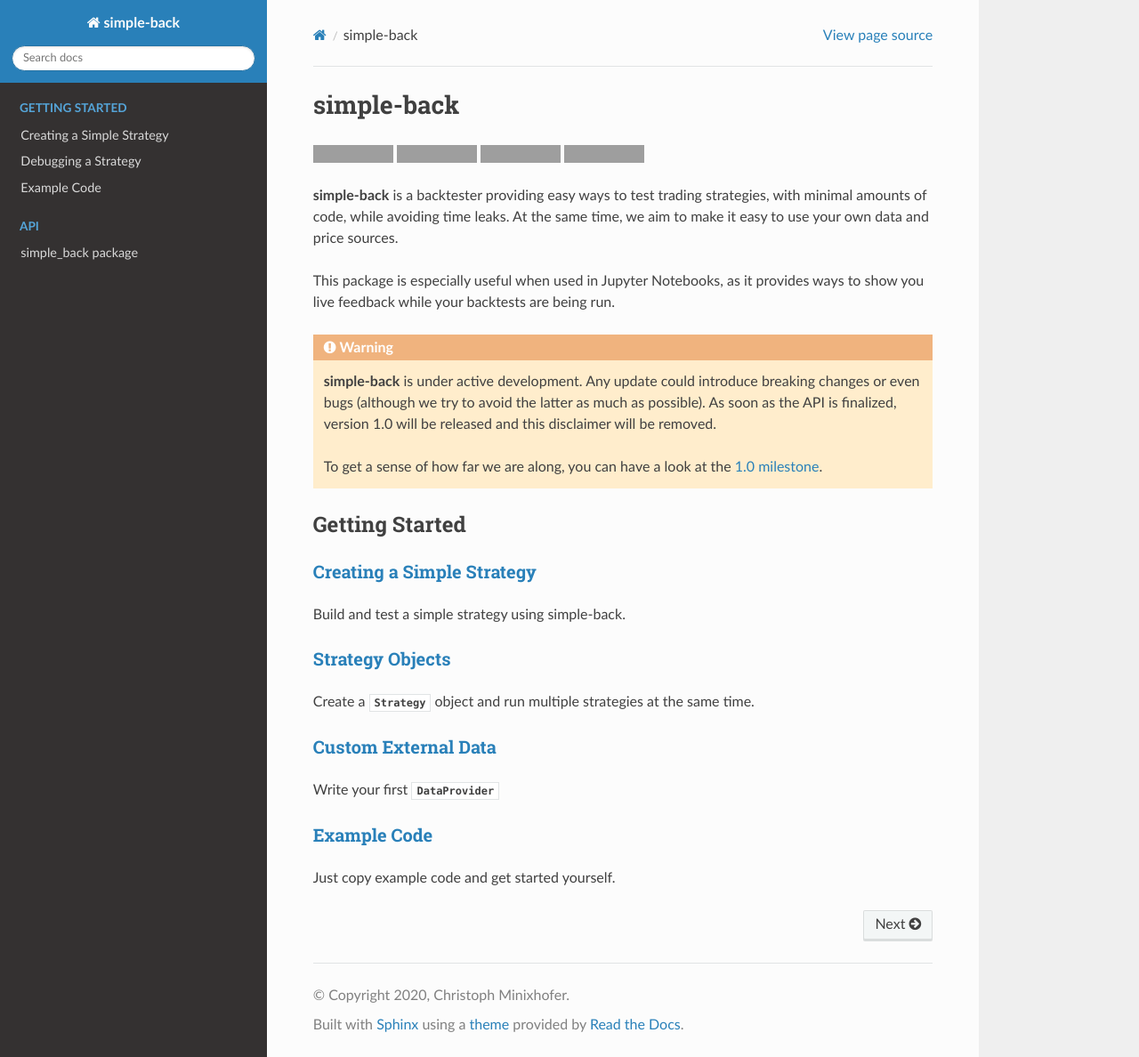
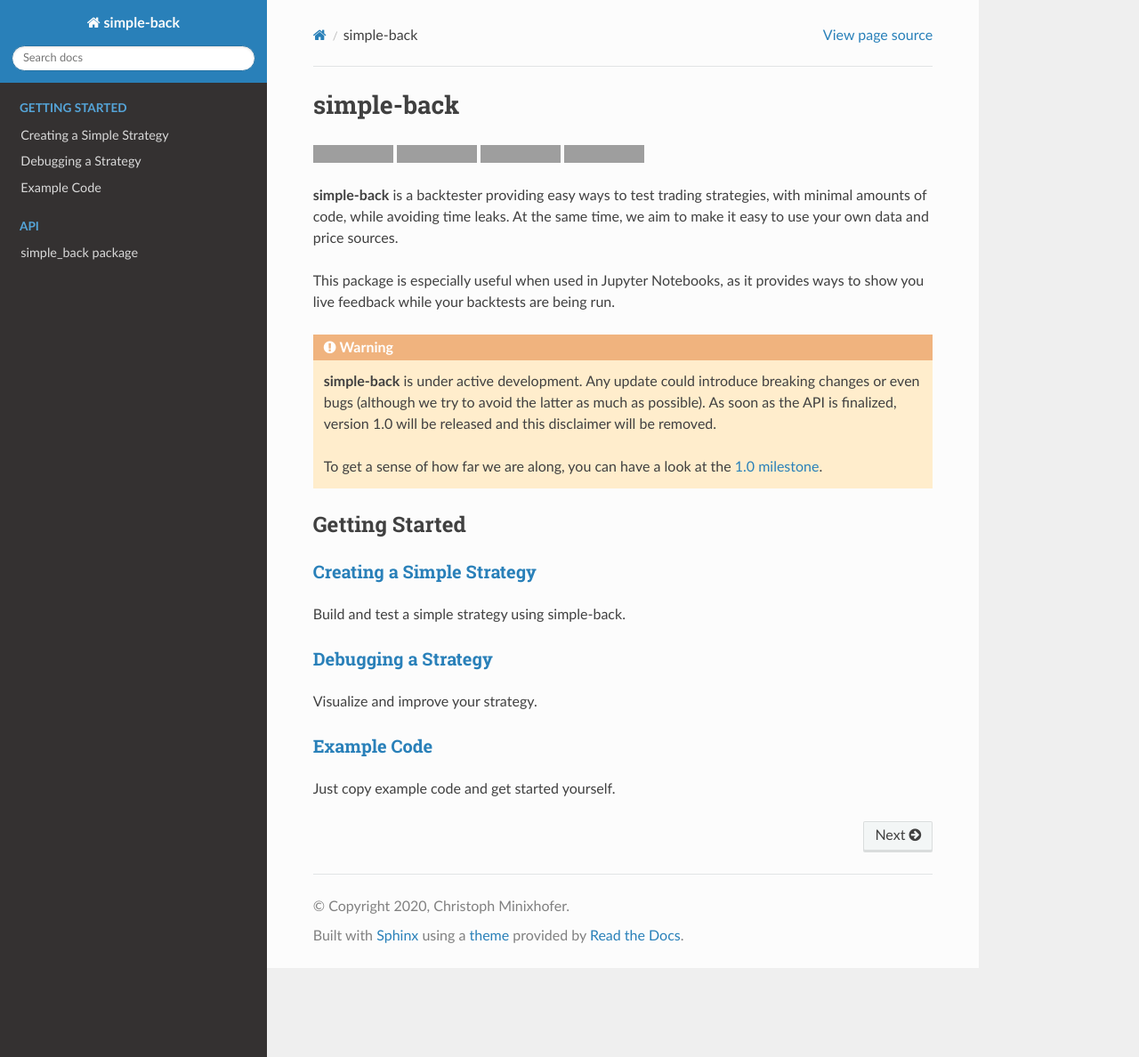
Before and after one commit to MiniXC/simple-back, a Sphinx documentation site: the page built from docs/index.rst, in a window 1280 px wide and 1188 px high. Shown: the whole window at 89% size. Built offline with Sphinx 7.4.7 and the Read the Docs theme 2.0.0, drawn with Linux system fonts in a browser that asks for light colours; grey boxes are pictures that could not be loaded.

Commit message:
update docs

```diff
--- a/docs/index.rst
+++ b/docs/index.rst
@@ -40,13 +40,9 @@ Getting Started
 -----------------------
 Build and test a simple strategy using simple-back.
 
-:doc:`intro/strategies`
+:doc:`intro/debugging`
 -----------------------
-Create a :class:`.Strategy` object and run multiple strategies at the same time.
-
-:doc:`intro/data`
------------------
-Write your first :class:`.DataProvider`
+Visualize and improve your strategy.
 
 :doc:`intro/example`
 --------------------
```
Also changed, not shown: 1 other file.
